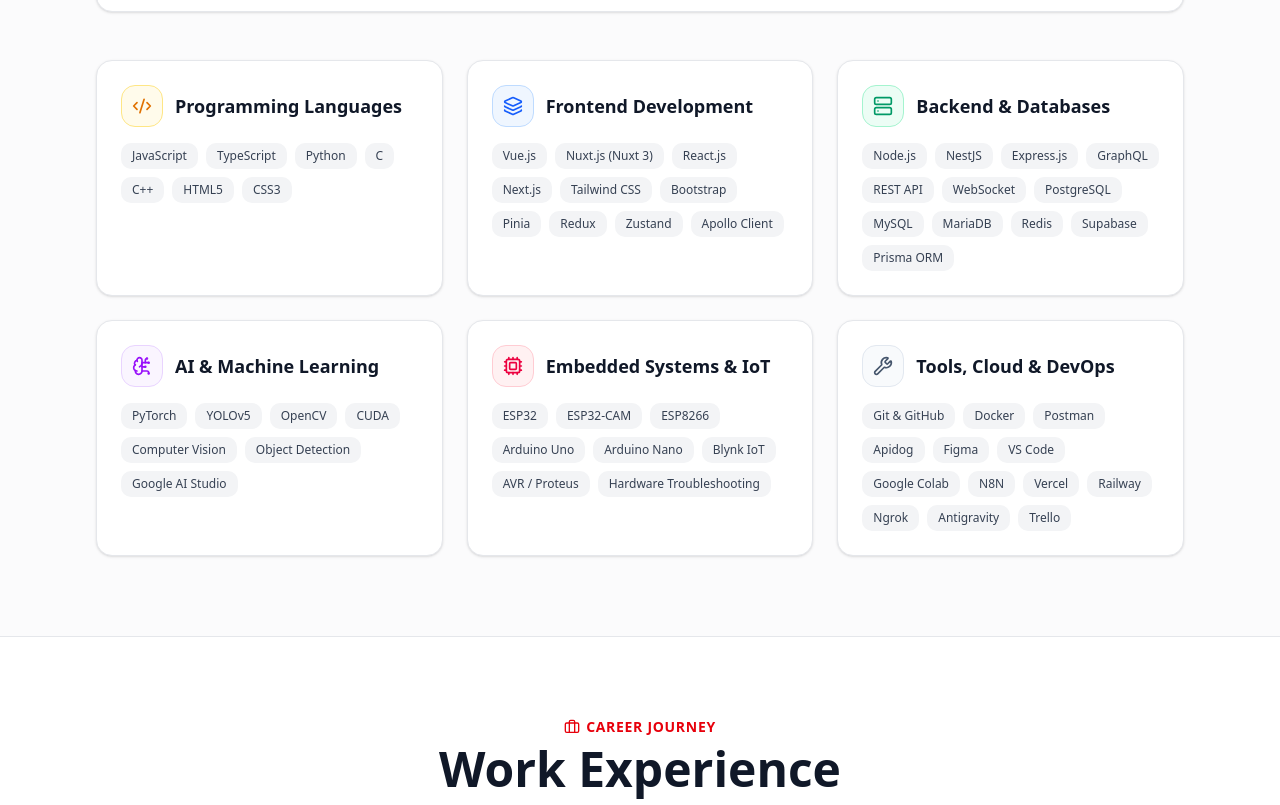
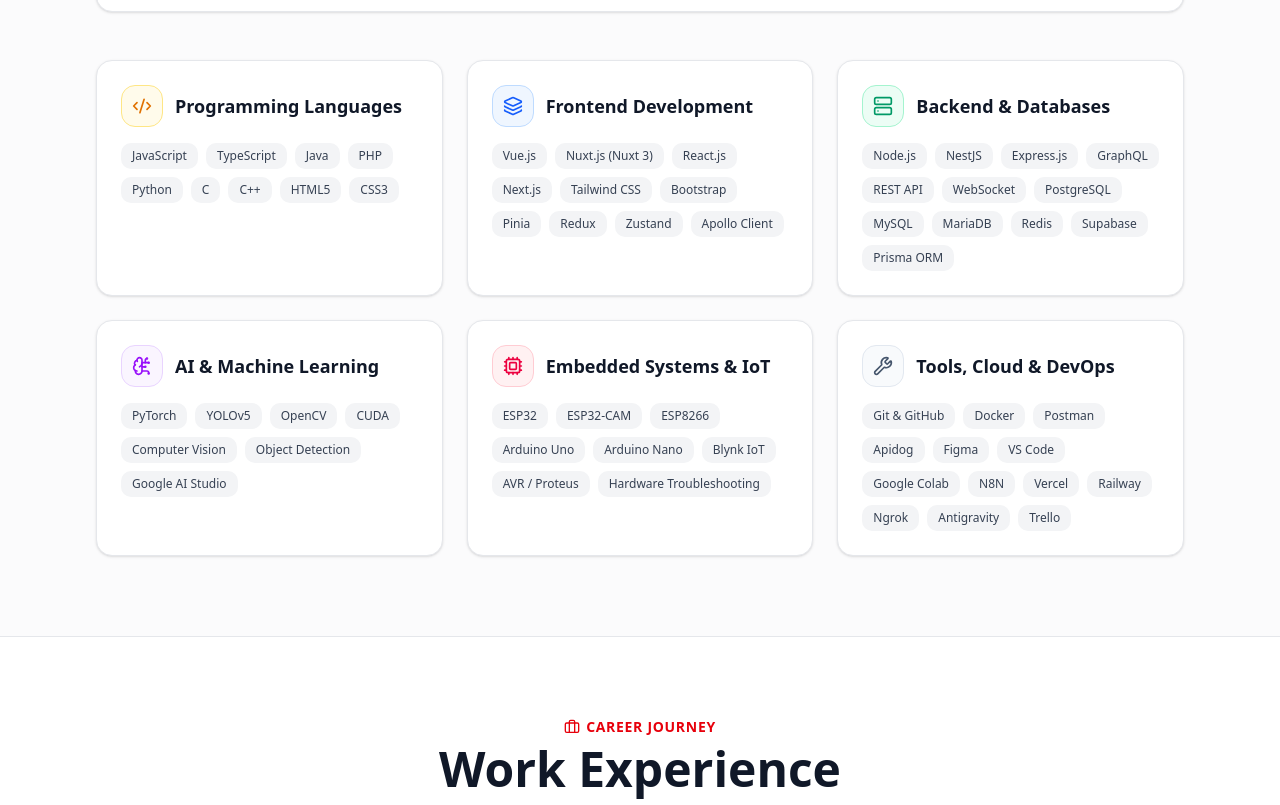
Before and after one commit to AxVsel/web-portofolio, a Next.js app: page / in a window 1280 px wide. Shown: the part 975-1780 px from the top of the page. Built offline with nearby package versions, Linux system fonts and the light colour scheme.

Commit message:
add new logo in TechStack.tsx

```diff
--- a/src/app/menu/Education.tsx
+++ b/src/app/menu/Education.tsx
@@ -29,7 +29,14 @@
       "Completed academic projects related to system development and integration: Traffic Light Simulation (IoT, AVR + Proteus), Smart Door (IoT, ESP32-CAM + Blynk facial authentication), Face Mask Detection (AI, YOLOv5 + PyTorch, >80% accuracy), and SIBI Sign Language Detection (Thesis, YOLOv5, 1,200-image dataset).",
       "Developed strong problem-solving, teamwork, and research skills through collaborative coursework and assignments.",
     ],
-    skills: ["AI / Computer Vision", "IoT & Embedded", "YOLOv5", "PyTorch", "Python", "Networking"],
+    skills: [
+      "AI / Computer Vision",
+      "IoT & Embedded",
+      "YOLOv5",
+      "PyTorch",
+      "Python",
+      "Networking",
+    ],
   },
   {
     type: "Formal Education",
@@ -39,13 +46,21 @@
     logo: "/vocational.png",
     xp: "+30,000 EXP (LKS MEDALIST)",
     points: [
-      "Specialized in web development and software using JavaScript, HTML, CSS, and Visual Basic.",
+      "Specialized in web development and software using JavaScript, Java, PHP, HTML, CSS, and Visual Basic.",
       "Completed an internship as a computer and laptop service technician.",
     ],
     achievements: [
       "🏆 Achieved 2nd place in the LKS (Lomba Kompetensi Siswa) competition, IT Software Solution for Business category.",
     ],
-    skills: ["Web Development", "JavaScript", "HTML/CSS", "Visual Basic", "Hardware Servicing"],
+    skills: [
+      "Web Development",
+      "JavaScript",
+      "Java",
+      "PHP",
+      "HTML/CSS",
+      "Visual Basic",
+      "Hardware Servicing",
+    ],
   },
   {
     type: "Non-Formal Education",
@@ -59,7 +74,15 @@
       "Developed and deployed real-world projects following best practices in frontend and backend development.",
       "Gained hands-on experience with API development, authentication, database management, and deployment.",
     ],
-    skills: ["React.js", "TypeScript", "Node.js", "Prisma ORM", "PostgreSQL", "REST API", "Full Stack"],
+    skills: [
+      "React.js",
+      "TypeScript",
+      "Node.js",
+      "Prisma ORM",
+      "PostgreSQL",
+      "REST API",
+      "Full Stack",
+    ],
   },
 ];
 
@@ -67,13 +90,22 @@
   const { isRetro } = useTheme();
 
   return (
-    <section id="education" className="py-14 sm:py-18 md:py-20 bg-gray-50/70 dark:bg-gray-900/40 border-y border-gray-200 dark:border-gray-800 transition-colors duration-300">
+    <section
+      id="education"
+      className="py-14 sm:py-18 md:py-20 bg-gray-50/70 dark:bg-gray-900/40 border-y border-gray-200 dark:border-gray-800 transition-colors duration-300"
+    >
       <div className="max-w-5xl mx-auto px-4 sm:px-6 lg:px-8">
         {/* Section Header */}
         <div className="text-center max-w-3xl mx-auto mb-8 sm:mb-12">
           <span className="text-red-600 dark:text-red-500 font-semibold tracking-wider uppercase text-xs sm:text-sm flex items-center justify-center gap-1.5">
-            {isRetro ? <Medal className="w-4 h-4" /> : <GraduationCap className="w-4 h-4" />}
-            {isRetro ? "★ ACADEMIC GUILD & CERTIFICATES ★" : "Academic & Certifications"}
+            {isRetro ? (
+              <Medal className="w-4 h-4" />
+            ) : (
+              <GraduationCap className="w-4 h-4" />
+            )}
+            {isRetro
+              ? "★ ACADEMIC GUILD & CERTIFICATES ★"
+              : "Academic & Certifications"}
           </span>
           <h2 className="text-2xl sm:text-3xl md:text-4xl lg:text-5xl font-extrabold text-gray-900 dark:text-gray-100 mt-2">
             {isRetro ? "GUILD TRAINING" : "Education & Training"}
@@ -185,7 +217,10 @@
                   }`}
                 >
                   {item.achievements.map((ach, aIdx) => (
-                    <p key={aIdx} className="text-xs sm:text-sm font-bold flex items-center gap-2">
+                    <p
+                      key={aIdx}
+                      className="text-xs sm:text-sm font-bold flex items-center gap-2"
+                    >
                       <Award className="w-4 h-4 shrink-0" />
                       {ach}
                     </p>
--- a/src/app/menu/TechStack.tsx
+++ b/src/app/menu/TechStack.tsx
@@ -24,20 +24,16 @@
   SiOpencv,
   SiArduino,
   SiDocker,
+  SiN8N,
+  SiRailway,
+  SiPhp,
   SiGit,
   SiGithub,
   SiPostman,
   SiFigma,
   SiVercel,
 } from "react-icons/si";
-import {
-  Code2,
-  Server,
-  BrainCircuit,
-  Cpu,
-  Wrench,
-  Layers,
-} from "lucide-react";
+import { Code2, Server, BrainCircuit, Cpu, Wrench, Layers } from "lucide-react";
 
 // Standalone Nuxt icon to avoid version discrepancy across different react-icons builds
 const NuxtIcon = () => (
@@ -57,22 +53,51 @@
   { node: <SiNextdotjs />, title: "Next.js", href: "https://nextjs.org" },
   { node: <NuxtIcon />, title: "Nuxt 3", href: "https://nuxt.com" },
   { node: <SiVuedotjs />, title: "Vue 3", href: "https://vuejs.org" },
-  { node: <SiTypescript />, title: "TypeScript", href: "https://www.typescriptlang.org" },
+  {
+    node: <SiTypescript />,
+    title: "TypeScript",
+    href: "https://www.typescriptlang.org",
+  },
+  {
+    node: <SiJavascript />,
+    title: "JavaScript",
+    href: "https://www.javascripttutorial.net",
+  },
   { node: <SiPython />, title: "Python", href: "https://www.python.org" },
   { node: <SiCplusplus />, title: "C / C++", href: "https://isocpp.org" },
   { node: <SiNestjs />, title: "NestJS", href: "https://nestjs.com" },
   { node: <SiNodedotjs />, title: "Node.js", href: "https://nodejs.org" },
   { node: <SiExpress />, title: "Express.js", href: "https://expressjs.com" },
   { node: <SiGraphql />, title: "GraphQL", href: "https://graphql.org" },
-  { node: <SiPostgresql />, title: "PostgreSQL", href: "https://www.postgresql.org" },
+  {
+    node: <SiPostgresql />,
+    title: "PostgreSQL",
+    href: "https://www.postgresql.org",
+  },
   { node: <SiMariadb />, title: "MariaDB", href: "https://mariadb.org" },
   { node: <SiRedis />, title: "Redis", href: "https://redis.io" },
   { node: <SiSupabase />, title: "Supabase", href: "https://supabase.com" },
   { node: <SiPytorch />, title: "PyTorch", href: "https://pytorch.org" },
   { node: <SiOpencv />, title: "OpenCV", href: "https://opencv.org" },
-  { node: <SiArduino />, title: "Arduino / ESP32", href: "https://www.arduino.cc" },
+  {
+    node: <SiArduino />,
+    title: "Arduino / ESP32",
+    href: "https://www.arduino.cc",
+  },
+  { node: <SiFigma />, title: "Figma", href: "https://www.figma.com" },
+  { node: <SiPostman />, title: "Postman", href: "https://www.postman.com" },
+  { node: <SiPhp />, title: "PHP", href: "https://www.php.net" },
+  { node: <SiGit />, title: "Git", href: "https://git-scm.com" },
+  { node: <SiN8N />, title: "n8n", href: "https://n8n.io" },
+  { node: <SiRailway />, title: "Railway", href: "https://railway.app" },
+  { node: <SiVercel />, title: "Vercel", href: "https://vercel.com" },
+  { node: <SiGithub />, title: "GitHub", href: "https://github.com" },
   { node: <SiDocker />, title: "Docker", href: "https://www.docker.com" },
-  { node: <SiTailwindcss />, title: "Tailwind CSS", href: "https://tailwindcss.com" },
+  {
+    node: <SiTailwindcss />,
+    title: "Tailwind CSS",
+    href: "https://tailwindcss.com",
+  },
 ];
 
 const skillCategories = [
@@ -80,14 +105,26 @@
     name: "Programming Languages",
     retroName: "⚔️ WEAPONS (LANGUAGES)",
     icon: Code2,
-    color: "text-amber-600 dark:text-amber-400 bg-amber-50 dark:bg-amber-950/40 border-amber-200 dark:border-amber-800/60",
-    skills: ["JavaScript", "TypeScript", "Python", "C", "C++", "HTML5", "CSS3"],
+    color:
+      "text-amber-600 dark:text-amber-400 bg-amber-50 dark:bg-amber-950/40 border-amber-200 dark:border-amber-800/60",
+    skills: [
+      "JavaScript",
+      "TypeScript",
+      "Java",
+      "PHP",
+      "Python",
+      "C",
+      "C++",
+      "HTML5",
+      "CSS3",
+    ],
   },
   {
     name: "Frontend Development",
     retroName: "🛡️ SHIELD & ARMOR (FRONTEND)",
     icon: Layers,
-    color: "text-blue-600 dark:text-blue-400 bg-blue-50 dark:bg-blue-950/40 border-blue-200 dark:border-blue-800/60",
+    color:
+      "text-blue-600 dark:text-blue-400 bg-blue-50 dark:bg-blue-950/40 border-blue-200 dark:border-blue-800/60",
     skills: [
       "Vue.js",
       "Nuxt.js (Nuxt 3)",
@@ -105,7 +142,8 @@
     name: "Backend & Databases",
     retroName: "⚡ MANA & POTIONS (BACKEND)",
     icon: Server,
-    color: "text-emerald-600 dark:text-emerald-400 bg-emerald-50 dark:bg-emerald-950/40 border-emerald-200 dark:border-emerald-800/60",
+    color:
+      "text-emerald-600 dark:text-emerald-400 bg-emerald-50 dark:bg-emerald-950/40 border-emerald-200 dark:border-emerald-800/60",
     skills: [
       "Node.js",
       "NestJS",
@@ -125,7 +163,8 @@
     name: "AI & Machine Learning",
     retroName: "🔮 SPELLS & SUMMONS (AI/CV)",
     icon: BrainCircuit,
-    color: "text-purple-600 dark:text-purple-400 bg-purple-50 dark:bg-purple-950/40 border-purple-200 dark:border-purple-800/60",
+    color:
+      "text-purple-600 dark:text-purple-400 bg-purple-50 dark:bg-purple-950/40 border-purple-200 dark:border-purple-800/60",
     skills: [
       "PyTorch",
       "YOLOv5",
@@ -140,7 +179,8 @@
     name: "Embedded Systems & IoT",
     retroName: "🤖 GOLEMS & CHIPS (IoT)",
     icon: Cpu,
-    color: "text-rose-600 dark:text-rose-400 bg-rose-50 dark:bg-rose-950/40 border-rose-200 dark:border-rose-800/60",
+    color:
+      "text-rose-600 dark:text-rose-400 bg-rose-50 dark:bg-rose-950/40 border-rose-200 dark:border-rose-800/60",
     skills: [
       "ESP32",
       "ESP32-CAM",
@@ -156,7 +196,8 @@
     name: "Tools, Cloud & DevOps",
     retroName: "🧰 FORGE & CLOUD ARTIFACTS",
     icon: Wrench,
-    color: "text-slate-600 dark:text-slate-400 bg-slate-50 dark:bg-slate-900/60 border-slate-200 dark:border-slate-800",
+    color:
+      "text-slate-600 dark:text-slate-400 bg-slate-50 dark:bg-slate-900/60 border-slate-200 dark:border-slate-800",
     skills: [
       "Git & GitHub",
       "Docker",
@@ -179,7 +220,10 @@
   const { isRetro } = useTheme();
 
   return (
-    <section id="TechStack" className="py-14 sm:py-18 md:py-20 bg-gray-50/70 dark:bg-gray-900/40 border-y border-gray-200 dark:border-gray-800 transition-colors duration-300">
+    <section
+      id="TechStack"
+      className="py-14 sm:py-18 md:py-20 bg-gray-50/70 dark:bg-gray-900/40 border-y border-gray-200 dark:border-gray-800 transition-colors duration-300"
+    >
       <div className="max-w-6xl mx-auto px-4 sm:px-6 lg:px-8">
         {/* Header */}
         <div className="text-center max-w-3xl mx-auto mb-8 sm:mb-12">
@@ -233,7 +277,9 @@
                 }`}
               >
                 <div className="flex items-center gap-3 mb-3 sm:mb-4">
-                  <div className={`p-2 sm:p-2.5 rounded-xl border ${category.color}`}>
+                  <div
+                    className={`p-2 sm:p-2.5 rounded-xl border ${category.color}`}
+                  >
                     <Icon className="w-4 h-4 sm:w-5 sm:h-5" />
                   </div>
                   <h3 className="text-base sm:text-lg font-bold text-gray-900 dark:text-gray-100">
--- a/src/app/menu/WorkExperience.tsx
+++ b/src/app/menu/WorkExperience.tsx
@@ -47,6 +47,7 @@
       "Node.js",
       "Express.js",
       "Bootstrap",
+      "REST APIs",
       "EJS",
       "PostgreSQL",
       "JavaScript",
@@ -79,12 +80,19 @@
   const { isRetro } = useTheme();
 
   return (
-    <section id="experience" className="py-14 sm:py-18 md:py-20 bg-white dark:bg-gray-950 transition-colors duration-300">
+    <section
+      id="experience"
+      className="py-14 sm:py-18 md:py-20 bg-white dark:bg-gray-950 transition-colors duration-300"
+    >
       <div className="max-w-5xl mx-auto px-4 sm:px-6 lg:px-8">
         {/* Section Header */}
         <div className="text-center max-w-3xl mx-auto mb-8 sm:mb-12">
           <span className="text-red-600 dark:text-red-500 font-semibold tracking-wider uppercase text-xs sm:text-sm flex items-center justify-center gap-1.5">
-            {isRetro ? <Sword className="w-4 h-4" /> : <Briefcase className="w-4 h-4" />}
+            {isRetro ? (
+              <Sword className="w-4 h-4" />
+            ) : (
+              <Briefcase className="w-4 h-4" />
+            )}
             {isRetro ? "★ COMPLETED DUNGEONS & BOSSES ★" : "Career Journey"}
           </span>
           <h2 className="text-2xl sm:text-3xl md:text-4xl lg:text-5xl font-extrabold text-gray-900 dark:text-gray-100 mt-2">
```
